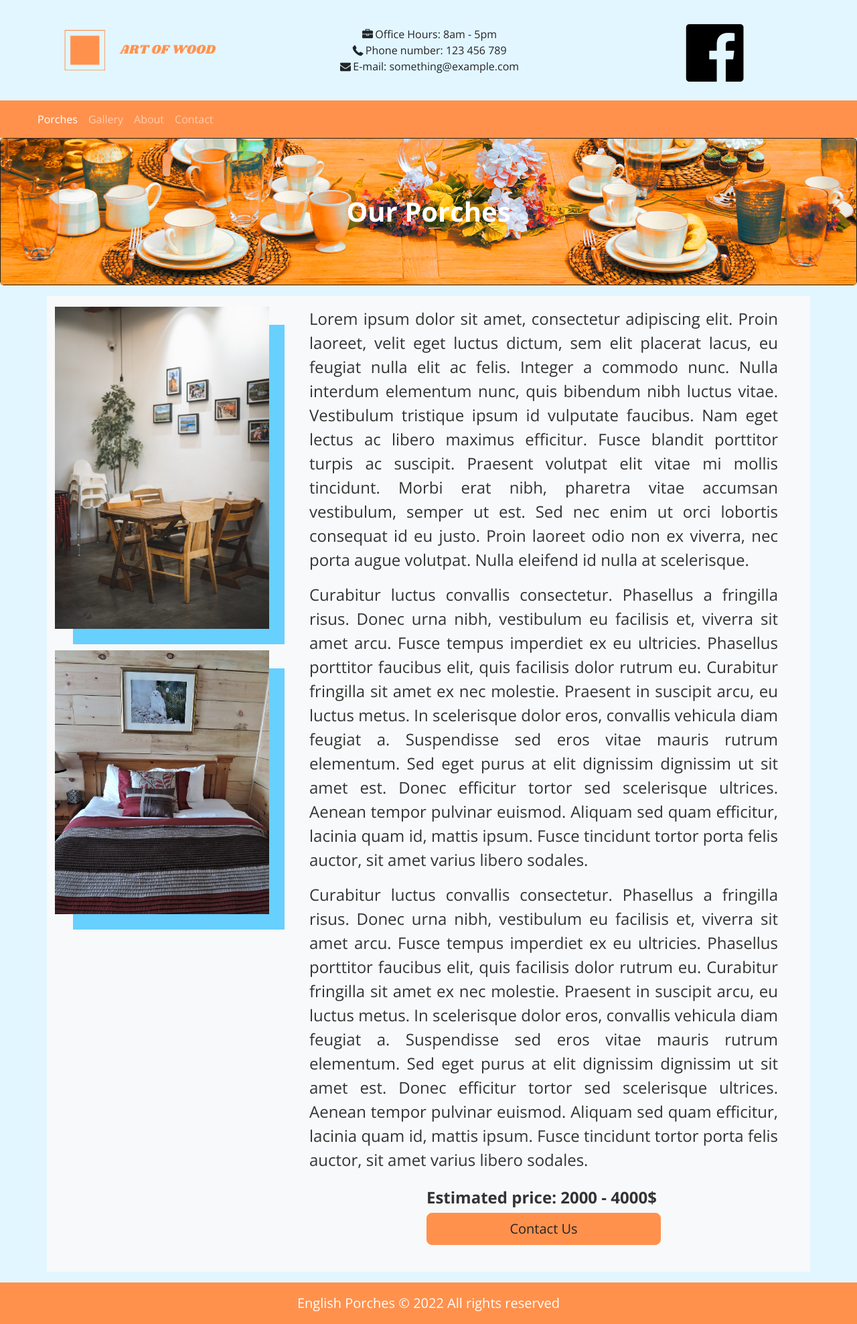
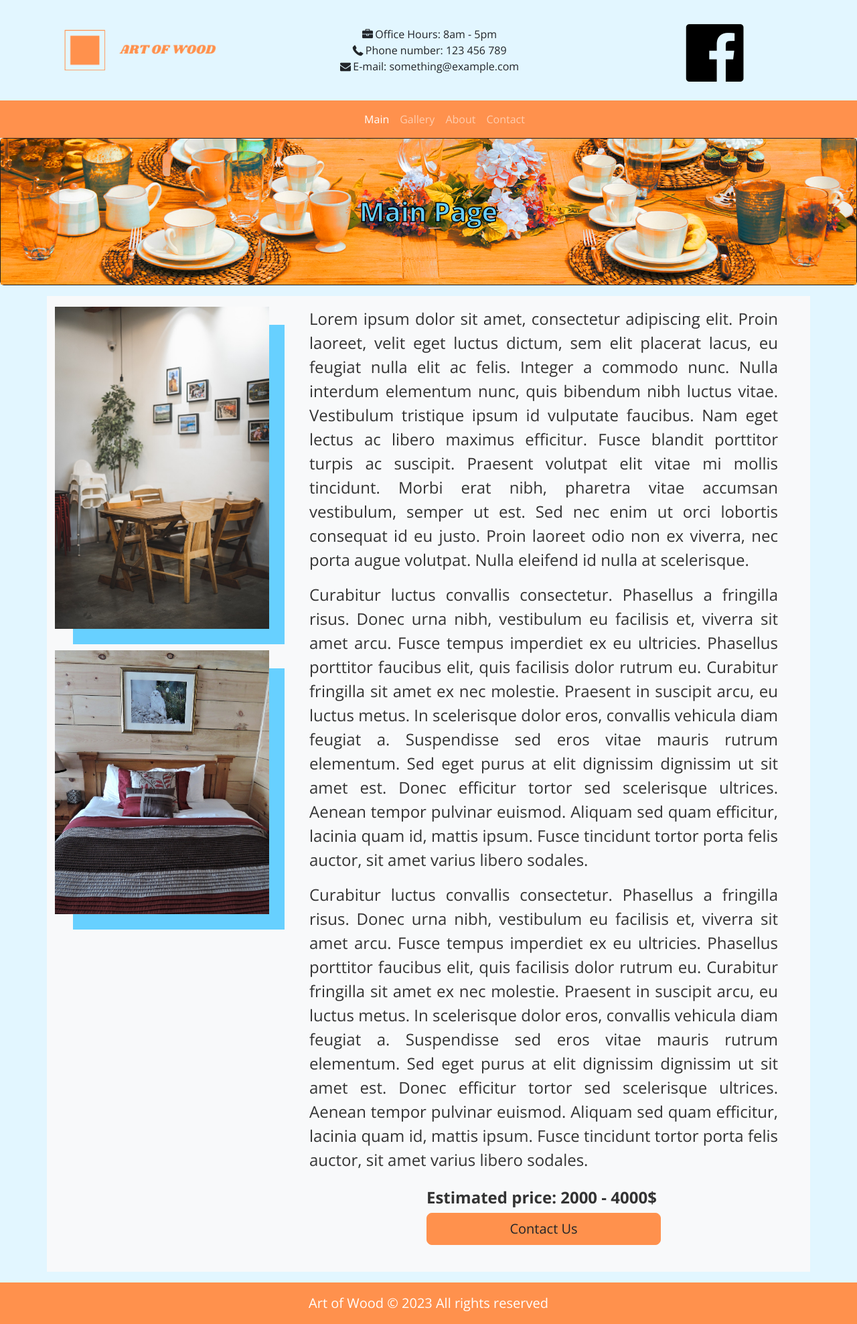
Before and after one commit to strzecha/Art-of-Wood-Website, a PHP site: page / in a window 1280 px wide. Shown: the whole page at 67% size. Run offline with PHP 8.4, Linux system fonts and the light colour scheme.

Commit message:
Minor fixes

```diff
--- a/about.html
+++ b/about.html
@@ -38,10 +38,10 @@
 				<span class="navbar-toggler-icon"></span>
 			</button>
 
-            <div class="collapse navbar-collapse" id="mainmenu">
+            <div class="collapse navbar-collapse justify-content-center" id="mainmenu">
 				<ul class="navbar-nav">
 					<li class="nav-item">
-						<a class="nav-link" href="index.html"> Porches </a>
+						<a class="nav-link" href="index.html"> Main </a>
 					</li>
 					<li class="nav-item">
 						<a class="nav-link" href="gallery.html"> Gallery </a>
@@ -100,7 +100,7 @@
     <footer class="bg-primary mt-3 pt-3">
         <div class="container">
             <div class="row text-center">
-                <p class="fs-5 text-white">English Porches &copy 2022 All rights reserved</p>
+                <p class="fs-5 text-white">Art of Wood &copy 2023 All rights reserved</p>
             </div>
         </div>
     </footer>
--- a/contact.php
+++ b/contact.php
@@ -42,10 +42,10 @@
 				<span class="navbar-toggler-icon"></span>
 			</button>
 
-            <div class="collapse navbar-collapse" id="mainmenu">
+            <div class="collapse navbar-collapse justify-content-center" id="mainmenu">
 				<ul class="navbar-nav">
 					<li class="nav-item">
-						<a class="nav-link" href="index.html"> Porches </a>
+						<a class="nav-link" href="index.html"> Main </a>
 					</li>
 					<li class="nav-item">
 						<a class="nav-link" href="gallery.html"> Gallery </a>
@@ -123,7 +123,7 @@
     <footer class="bg-primary mt-3 pt-3">
         <div class="container">
             <div class="row text-center">
-                <p class="fs-5 text-white">English Porches &copy 2022 All rights reserved</p>
+                <p class="fs-5 text-white">Art of Wood &copy 2023 All rights reserved</p>
             </div>
         </div>
     </footer>
--- a/css/style.css
+++ b/css/style.css
@@ -47,6 +47,10 @@ footer .container p
     top: 50%;
     left: 50%;
     transform: translate(-50%, -50%);
+	-webkit-text-stroke-width: 1.5px;
+	-webkit-text-stroke-color: #000000;
+	-webkit-text-fill-color: #67d0ff;
+
 }
 
 .img-shadow
--- a/gallery.html
+++ b/gallery.html
@@ -39,10 +39,10 @@
 				<span class="navbar-toggler-icon"></span>
 			</button>
 
-            <div class="collapse navbar-collapse" id="mainmenu">
+            <div class="collapse navbar-collapse justify-content-center" id="mainmenu">
 				<ul class="navbar-nav">
 					<li class="nav-item">
-						<a class="nav-link" href="index.html"> Porches </a>
+						<a class="nav-link" href="index.html"> Main </a>
 					</li>
 					<li class="nav-item">
 						<a class="nav-link active" href="gallery.html"> Gallery </a>
@@ -208,7 +208,7 @@
     <footer class="bg-primary mt-3 pt-3">
         <div class="container">
             <div class="row text-center">
-                <p class="fs-5 text-white">English Porches &copy 2022 All rights reserved</p>
+                <p class="fs-5 text-white">Art of Wood &copy 2023 All rights reserved</p>
             </div>
         </div>
     </footer>
--- a/index.html
+++ b/index.html
@@ -13,7 +13,7 @@
 </head>
   <body class="bg-secondary">
     <header>
-        <div class="container">
+        <div class="container text-center">
             <div class="row">
                 <a class="col-sm-4 col-lg-3 my-sm-4 my-md-auto" href="index.html">
                     <img src="img/logo.png" class="img-fluid d-block mx-auto">
@@ -38,10 +38,10 @@
 				<span class="navbar-toggler-icon"></span>
 			</button>
 
-            <div class="collapse navbar-collapse" id="mainmenu">
+            <div class="collapse navbar-collapse justify-content-center" id="mainmenu">
 				<ul class="navbar-nav">
 					<li class="nav-item">
-						<a class="nav-link active" href="index.html"> Porches </a>
+						<a class="nav-link active" href="index.html"> Main </a>
 					</li>
 					<li class="nav-item">
 						<a class="nav-link" href="gallery.html"> Gallery </a>
@@ -59,7 +59,7 @@
         <div class="card bg-dark">
             <img src="img/header.jpg" class="card-img rounded-0" alt="...">
             <div class="card-img-overlay">
-                <h1 class="h1 text-white fw-bold img-middle">Our Porches</h1>
+                <h1 class="h1 text-white fw-bold img-middle">Main Page</h1>
             </div>
         </div>
 
@@ -98,7 +98,7 @@
     <footer class="bg-primary mt-3 pt-3">
         <div class="container">
             <div class="row text-center">
-                <p class="fs-5 text-white">English Porches &copy 2022 All rights reserved</p>
+                <p class="fs-5 text-white">Art of Wood &copy 2023 All rights reserved</p>
             </div>
         </div>
     </footer>
```
